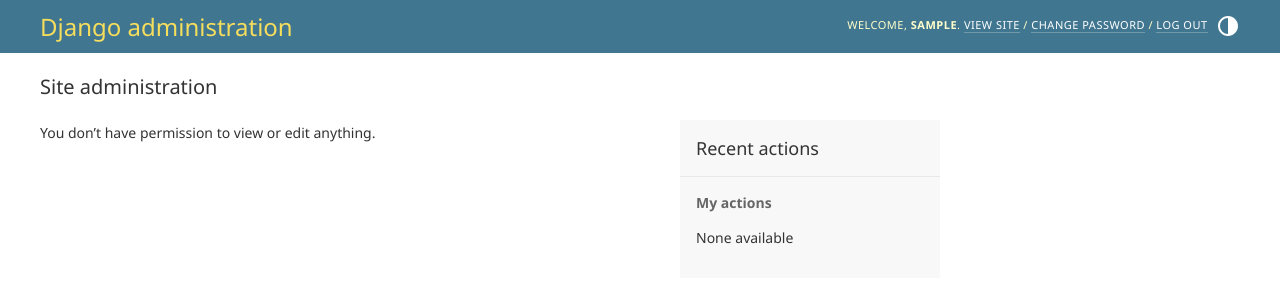
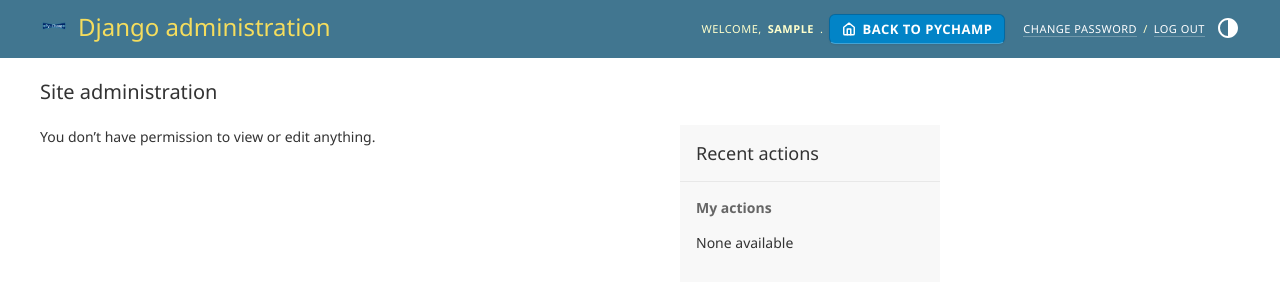
Before and after one commit to SohamMistry01/PyChamp, a Django app: page /admin/ in a window 1280 px wide. Shown: the top 300 px of the page. Run offline with Django 5.2, Linux system fonts and the light colour scheme; the visitor is signed in with stand-in values (Sample User, id 1); data comes from the database, SQL or seed files in the repository; data that the repository does not hold is empty.

Commit message:
Admin site branding

```diff
--- a/pychamp/settings.py
+++ b/pychamp/settings.py
@@ -56,7 +56,7 @@ ROOT_URLCONF = "pychamp.urls"
 TEMPLATES = [
     {
         "BACKEND": "django.template.backends.django.DjangoTemplates",
-        "DIRS": [],
+        "DIRS": [BASE_DIR / "pyeditor" / "templates"],
         "APP_DIRS": True,
         "OPTIONS": {
             "context_processors": [
--- a/pyeditor/admin.py
+++ b/pyeditor/admin.py
@@ -48,3 +48,8 @@ class UserProfileAdmin(admin.ModelAdmin):
 # Re-register UserAdmin with profile inline
 admin.site.unregister(User)
 admin.site.register(User, CustomUserAdmin)
+
+# Customize Admin Site Branding
+admin.site.site_header = "PyChamp Administration"
+admin.site.site_title = "PyChamp Admin Portal"
+admin.site.index_title = "Welcome to PyChamp Admin Portal"
--- /dev/null
+++ b/pyeditor/templates/admin/base_site.html
@@ -0,0 +1,99 @@
+{% extends "admin/base.html" %}
+{% load static %}
+
+{% block title %}{% if subtitle %}{{ subtitle }} | {% endif %}{{ title }} | {{ site_title|default:"PyChamp Admin" }}{% endblock %}
+
+{% block extrastyle %}
+{{ block.super }}
+<style>
+  .back-to-home-btn {
+    display: inline-flex;
+    align-items: center;
+    gap: 6px;
+    font-size: 0.8125rem;
+    font-weight: 600;
+    text-decoration: none;
+    padding: 5px 12px;
+    border-radius: 6px;
+    background: #0284c7;
+    color: #ffffff !important;
+    border: 1px solid #0369a1;
+    margin-right: 12px;
+    transition: all 0.2s ease;
+    box-shadow: 0 1px 2px rgba(0, 0, 0, 0.08);
+  }
+  .back-to-home-btn:hover {
+    background: #0369a1;
+    border-color: #075985;
+    color: #ffffff !important;
+    text-decoration: none;
+    transform: translateY(-1px);
+    box-shadow: 0 2px 4px rgba(0, 0, 0, 0.15);
+  }
+  .back-to-home-btn:active {
+    transform: translateY(0);
+  }
+  .back-to-home-btn svg {
+    flex-shrink: 0;
+  }
+  #branding a {
+    display: inline-flex;
+    align-items: center;
+    gap: 10px;
+    text-decoration: none;
+  }
+  #branding img.admin-logo {
+    height: 28px;
+    width: 28px;
+    object-fit: contain;
+    border-radius: 6px;
+    vertical-align: middle;
+  }
+  #user-tools {
+    display: flex;
+    align-items: center;
+    flex-wrap: wrap;
+    gap: 6px;
+  }
+  #user-tools form {
+    display: inline;
+    margin: 0;
+  }
+</style>
+{% endblock %}
+
+{% block branding %}
+<div id="site-name">
+  <a href="{% url 'admin:index' %}">
+    <img src="{% static 'editor/logo.png' %}" alt="PyChamp Logo" class="admin-logo">
+    <span>{{ site_header|default:"PyChamp Administration" }}</span>
+  </a>
+</div>
+{% if user.is_anonymous %}
+  {% include "admin/color_theme_toggle.html" %}
+{% endif %}
+{% endblock %}
+
+{% block userlinks %}
+  <a href="{% url 'home' %}" class="back-to-home-btn" title="Return to PyChamp Home Dashboard">
+    <svg width="14" height="14" viewBox="0 0 24 24" fill="none" stroke="currentColor" stroke-width="2.5" stroke-linecap="round" stroke-linejoin="round">
+      <path d="M3 9l9-7 9 7v11a2 2 0 0 1-2 2H5a2 2 0 0 1-2-2z"></path>
+      <polyline points="9 22 9 12 15 12 15 22"></polyline>
+    </svg>
+    <span>Back to PyChamp</span>
+  </a>
+  {% if user.is_active and user.is_staff %}
+    {% url 'django-admindocs-docroot' as docsroot %}
+    {% if docsroot %}
+      <a href="{{ docsroot }}">Documentation</a> /
+    {% endif %}
+  {% endif %}
+  {% if user.has_usable_password %}
+    <a href="{% url 'admin:password_change' %}">Change password</a> /
+  {% endif %}
+  <form id="logout-form" method="post" action="{% url 'admin:logout' %}">
+    {% csrf_token %}
+    <button type="submit">Log out</button>
+  </form>
+  {% include "admin/color_theme_toggle.html" %}
+{% endblock %}
--- a/pyeditor/templates/home.html
+++ b/pyeditor/templates/home.html
@@ -256,10 +256,12 @@
             Access and revisit all your AI-generated theory notes, pseudocode algorithms, and Python solutions stored directly in your local machine folder—with zero token cost.
           </p>
           <div class="card-tags">
-            <span class="card-tag">Theory Notes</span>
+            <!--span class="card-tag">Theory Notes</span>
             <span class="card-tag">Pseudocode</span>
             <span class="card-tag">Python Solutions</span>
-            <span class="card-tag">Zero Tokens</span>
+            <span class="card-tag">Zero Tokens</span-->
+            <span class="card-tag">Quick Revision</span>
+            <span class="card-tag">Instant Access</span>
           </div>
         </div>
         <div class="card-action-btn">
```
Also changed, not shown: pyeditor/tests.py (+18 -0 lines).
